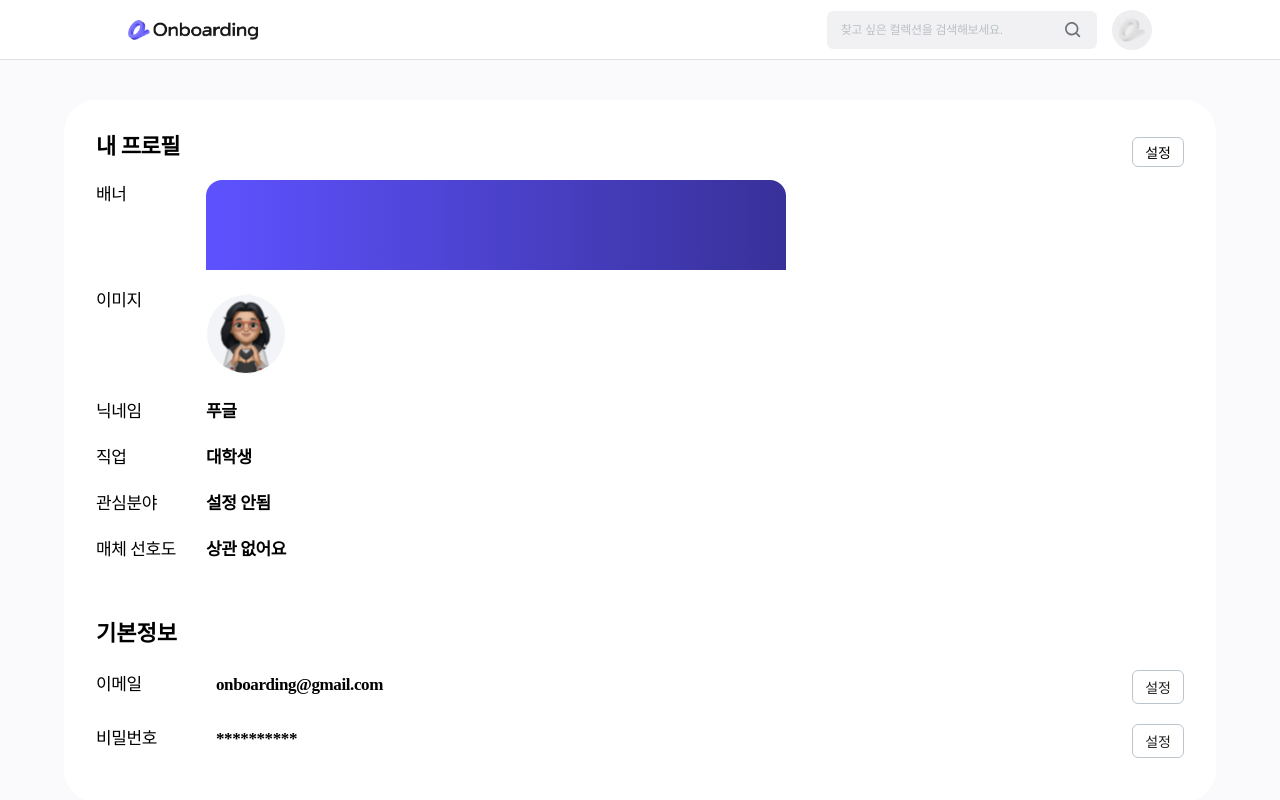
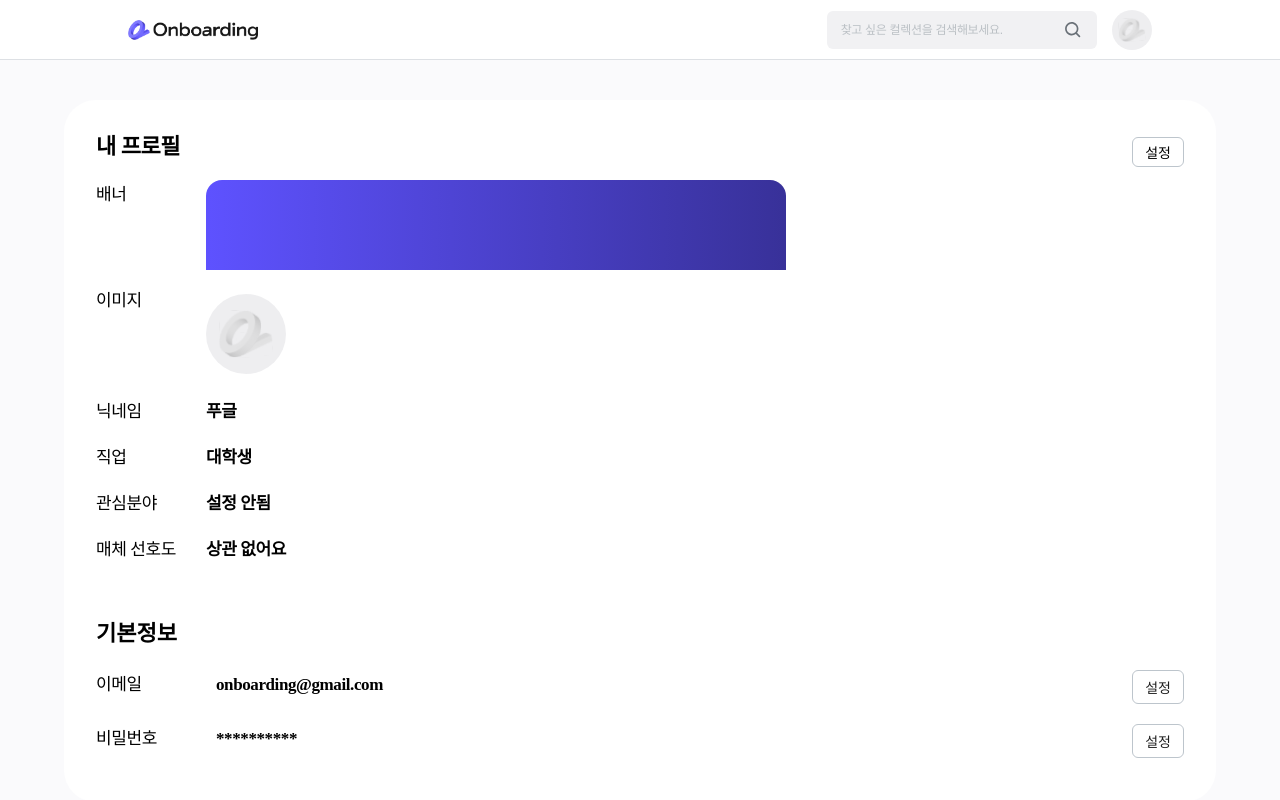
Before and after one commit to TeamLearningFlow/LearningFlow-FE, a Next.js app: page /mypage/profile in a window 1280 px wide. Shown: the top 800 px of the page. Built offline with nearby package versions, Linux system fonts and the light colour scheme.

Commit message:
style: 마이 페이지 프로필 컴포넌트 기본 프로필 변경

```diff
--- a/src/components/mypage/liked.tsx
+++ b/src/components/mypage/liked.tsx
@@ -75,7 +75,7 @@ const Liked = () => {
     <>
       <LikedWrapper>
         <TitleWrapper>
-          <Title>찜한 학습 컬렉션</Title>
+          <Title>좋아요 학습 컬렉션</Title>
         </TitleWrapper>
         <CollectionList>
           <BoardingPass showHoverCollection={true} />
--- a/src/components/mypage/myprofile.tsx
+++ b/src/components/mypage/myprofile.tsx
@@ -2,6 +2,7 @@ import React, { useState } from 'react';
 import styled from 'styled-components';
 import Image from 'next/image';
 import userProfile from '../../assets/userphoto.svg';
+import Guest from '../../assets/Guest.svg';
 import CheckIcon from '../../assets/checkIconGray.svg';
 import ProfileCategoryList from '../../components/mypage/profileCategoryList';
 import PreferSlider from '../../components/mypage/preferSlider';
@@ -244,7 +245,7 @@ const MyProfile = () => {
   const [originalProfileData, setOriginalProfileData] = useState({
     nickname: '푸글',
     job: '대학생',
-    profileImage: userProfile,
+    profileImage: Guest,
     bannerImage: '',
     preferredMedia: 50,
     selectedCategories: [] as string[],
@@ -341,7 +342,7 @@ const MyProfile = () => {
           <ProfileImage>
             <Image
               src={profileData.profileImage}
-              alt="user profile"
+              alt="guest profile"
               width={80}
               height={80}
             />
```
